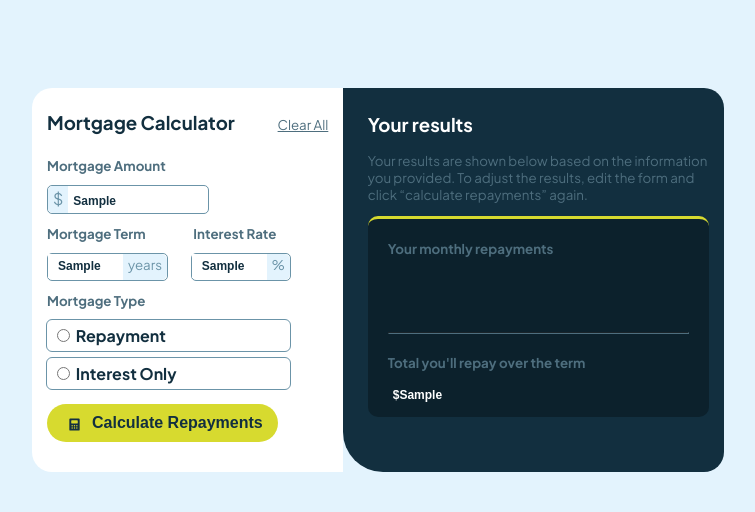
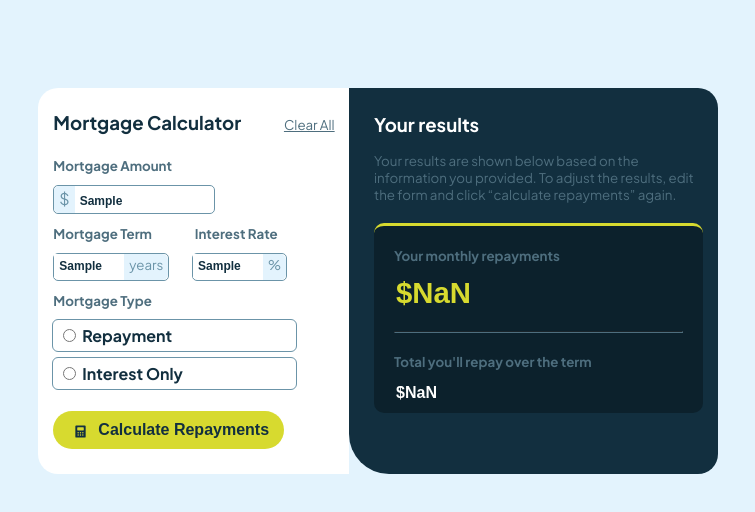
Before and after one commit to jaliecac/MortgageRepaymentCalculator, a plain HTML site: page index.html in a window 1280 px wide. Both pictures are taken after typing "Sample", "Sample", "Sample" into the empty fields and a click on the button "Calculate Repayments". Shown: the whole page, without its empty margins (262-1017 px from the left). Drawn offline with Linux system fonts and the light colour scheme.

Commit message:
Tidied CSS, added JS

```diff
--- a/Scripts.js
+++ b/Scripts.js
@@ -2,12 +2,28 @@ function calculateResults() {
     let rate = document.getElementById("rate").value;
     let term = document.getElementById("term").value;
     let mortgage = document.getElementById("amount").value;
-    let totalPayment = mortgage;
+    formatter = new Intl.NumberFormat('en-US', { style: 'currency', currency: 'USD' });
 
-    for (let i=1; i<term; i++) {
-        totalPayment = parseInt(totalPayment) + (parseInt(totalPayment)*(parseInt(rate)/100))
+    // convert the information for the formula
+    rate = rate/100;
+    rate = rate/12;
+    term = term * 12;
+
+    if (document.getElementById("repayment").checked == true) {
+        // mortgage formula
+        let monthlyPayment = parseInt(mortgage) * ((rate*Math.pow((1+rate),term))/((Math.pow((1+rate),300))-1))
+        let totalPayment = monthlyPayment * 300;
+
+        document.getElementById("repay").value = formatter.format(monthlyPayment);
+        document.getElementById("totalRepay").value = formatter.format(totalPayment);
+    } else {
+        let monthlyPayment = rate * mortgage;
+        let totalPayment = monthlyPayment * term;
+
+        document.getElementById("repay").value = formatter.format(monthlyPayment);
+        document.getElementById("totalRepay").value = formatter.format(totalPayment);
     }
-    document.getElementById("totalRepay").value = "$" + totalPayment;
+
 }
 
 function clearAll() {
--- a/Style.css
+++ b/Style.css
@@ -1,12 +1,6 @@
 @import url('https://fonts.googleapis.com/css2?family=Plus+Jakarta+Sans:ital,wght@0,200..800;1,200..800&display=swap');
 
-body {
-    display: flex;
-    justify-content: center;
-    background-color: hsl(202, 86%, 94%);
-    padding: 80px 0 0 0;
-    font-family: "Plus Jakarta Sans", sans-serif;
-}
+/* 1st Section */
 
 main {
     background-color: white;
@@ -15,19 +9,12 @@ main {
     border-radius: 20px 0 0 20px;
 }
 
-section {
-    background-color: hsl(202, 55%, 16%);
-    width: 27%;
-    border-radius: 0 20px 20px 40px;
-    padding: 10px 15px 10px 25px;
-}
-
 button {
     border-radius: 20px;
     border-style: none;
     background-color: hsl(61, 70%, 52%);
     padding: 10px 15px 10px 15px;
-    margin: 8px 0 20px 0;
+    margin: 15px 0 15px 0;
     font-size: 12pt;
     font-weight: 700;
     color:hsl(202, 55%, 16%);
@@ -38,9 +25,10 @@ button:hover {
     cursor: pointer;
 }
 
-h2 {
-    color:hsl(200, 24%, 40%);
-    font-size: 10pt;
+img {
+    width: 15px;
+    padding: 0 10px 0 5px;
+    vertical-align: middle;
 }
 
 .radioButtons {
@@ -52,12 +40,6 @@ h2 {
     font-size: 12pt;
     font-weight: 700;
     color: hsl(202, 55%, 16%);
-}
-
-img {
-    width: 15px;
-    padding: 0 10px 0 5px;
-    vertical-align: middle;
 }
 
 .clear {
@@ -72,62 +54,16 @@ img {
     cursor: pointer;
 }
 
-h1 {
-    font-size: 14pt;
-}
-
 main h1 {
     display: inline-block;
     color: hsl(202, 55%, 16%);
 }
 
-section h1 {
-    color: white;
-}
-
-p {
-    color:hsl(200, 24%, 40%);
-    font-size: 10pt;
-}
-
-input[type="text"] {
+main input[type="text"] {
     font-size: 12px;
     padding: 5px;
     font-weight: 600;
     color:hsl(202, 55%, 16%);
-}
-
-section div {
-    background-color: hsl(201, 57%, 11%);
-    padding: 10px 20px 10px 20px;
-    border-radius: 10px;
-    border-top: 3px solid hsl(61, 70%, 52%);
-}
-
-#repay {
-    font-size: 22pt;
-    width: 80%;
-    color: hsl(61, 70%, 52%);
-}
-
-section input[type="text"] {
-    border-style: none;
-    background-color: hsl(201, 57%, 11%);
-    color: white;
-    font-weight: 700;
-}
-
-hr {
-    border-color: hsl(200, 24%, 40%);
-    margin: 20px 0 20px 0;
-}
-
-.left {
-    display: inline-block;
-}
-
-.right {
-    display: inline-block;
 }
 
 .termRate {
@@ -146,24 +82,28 @@ hr {
     padding-left: 10px;
 }
 
+.morg {
+    width:160px;
+    border: 1px solid hsl(200, 26%, 54%);
+    border-radius: 5px;
+}
+
 .morg input{
     border-style: none;
     width:120px;
     vertical-align: middle;;
 }
 
-.morg {
-    width:160px;
-    border: 1px solid hsl(200, 26%, 54%);
-    border-radius: 5px;
+.left {
+    display: inline-block;
+}
+
+.right {
+    display: inline-block;
 }
 
 .margin {
-    margin-right: 45px;
-}
-
-input:focus {
-    outline: none;
+    margin-right: 40px;
 }
 
 .boxText {
@@ -181,3 +121,74 @@ input:focus {
     border-radius: 5px 0px 0px 5px;
     padding: 2px 5px 4px 5px;
 }
+
+/* 2nd Section */
+
+section {
+    background-color: hsl(202, 55%, 16%);
+    width: 26%;
+    border-radius: 0 20px 20px 40px;
+    padding: 10px 15px 10px 25px;
+}
+
+section h1 {
+    color: white;
+}
+
+section div {
+    background-color: hsl(201, 57%, 11%);
+    padding: 10px 20px 10px 20px;
+    border-radius: 10px;
+    border-top: 3px solid hsl(61, 70%, 52%);
+}
+
+section input[type="text"] {
+    border-style: none;
+    background-color: hsl(201, 57%, 11%);
+    color: white;
+    font-weight: 700;
+}
+
+#repay {
+    font-size: 22pt;
+    width: 70%;
+    color: hsl(61, 70%, 52%);
+}
+
+#totalRepay {
+    font-size: 12pt;
+}
+
+/* Both */
+
+body {
+    display: flex;
+    justify-content: center;
+    background-color: hsl(202, 86%, 94%);
+    padding: 80px 0 0 0;
+    font-family: "Plus Jakarta Sans", sans-serif;
+}
+
+h1 {
+    font-size: 14pt;
+}
+
+h2 {
+    color:hsl(200, 24%, 40%);
+    font-size: 10pt;
+}
+
+p {
+    color:hsl(200, 24%, 40%);
+    font-size: 10pt;
+    margin-bottom: 20px;
+}
+
+hr {
+    border-color: hsl(200, 24%, 40%);
+    margin: 20px 0 20px 0;
+}
+
+input:focus {
+    outline: none;
+}
```
